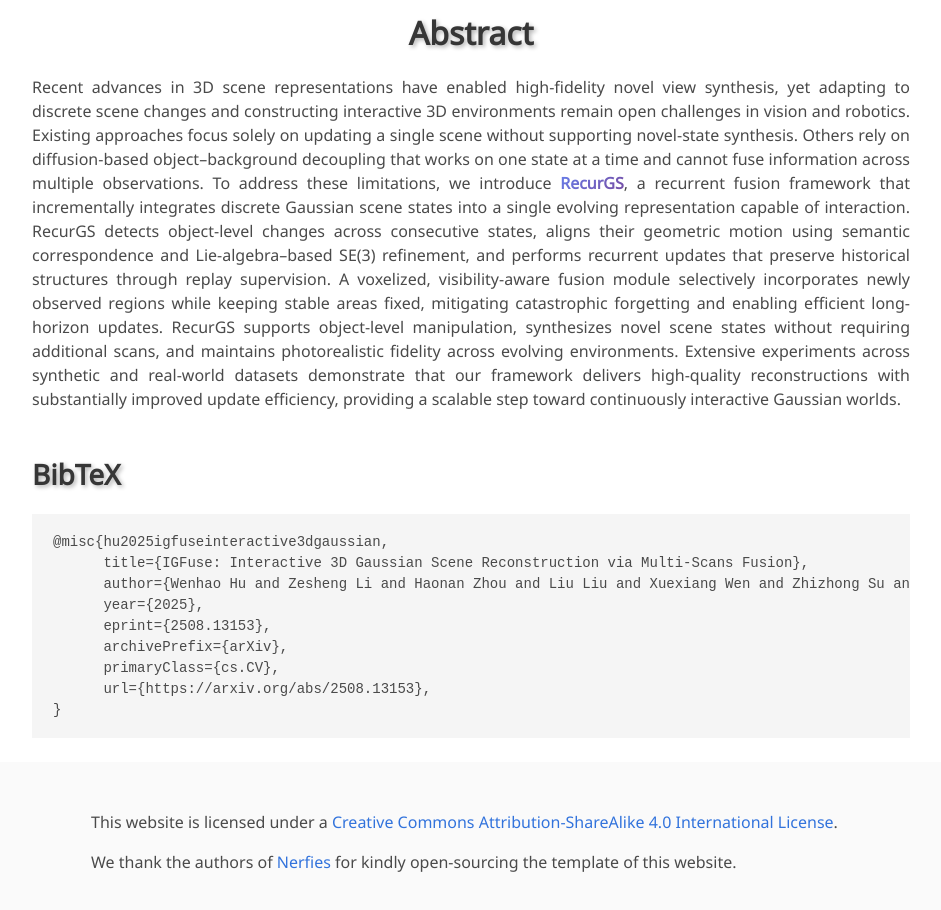
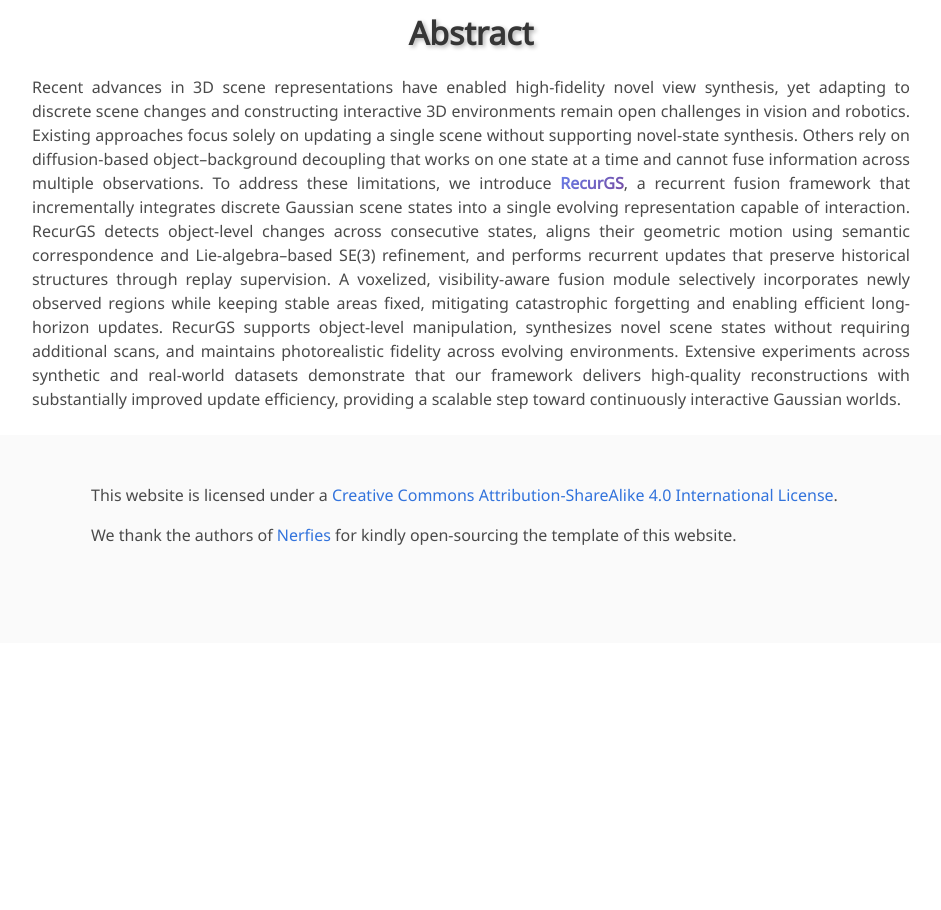
Before and after one commit to whhu7/RecurGS, a plain HTML site: page index.html in a window 1280 px wide. Shown: the part 1048-1958 px from the top of the page, without its empty margins (169-1110 px from the left). After the commit the page ends 1691 px from the top, so only its background shows below. Drawn offline with nearby package versions, Linux system fonts and the light colour scheme; some icons are missing; a web font is replaced by a local one.

Commit message:
Add files via upload

```diff
--- a/index.html
+++ b/index.html
@@ -3,10 +3,10 @@
 
 <head>
   <meta charset="utf-8">
-  <meta name="description" content="IGFuse: Interactive 3D Gaussian Scene Reconstruction via Multi-Scans Fusion">
+  <meta name="description" content="RecurGS">
   <meta name="keywords" content="3DGS,  Segmentation">
   <meta name="viewport" content="width=device-width, initial-scale=1">
-  <title>IGFuse</title>
+  <title>RecurGS</title>
   <link rel="stylesheet" href="https://cdn.jsdelivr.net/npm/katex@0.16.11/dist/katex.min.css">
 <script defer src="https://cdn.jsdelivr.net/npm/katex@0.16.11/dist/katex.min.js"></script>
 <script defer src="https://cdn.jsdelivr.net/npm/katex@0.16.11/dist/contrib/auto-render.min.js"></script>
@@ -224,7 +224,7 @@ document.addEventListener('DOMContentLoaded', () => {
 
 
 
-  <section class="section" id="BibTeX">
+  <!-- <section class="section" id="BibTeX">
     <div class="container is-max-desktop content">
       <div class="columns is-centered">
       <div class="column is-11">
@@ -242,7 +242,7 @@ document.addEventListener('DOMContentLoaded', () => {
 }</code></pre>
     </div></div>
     </div>
-  </section>
+  </section> -->
 
 
   <footer class="footer">
```
